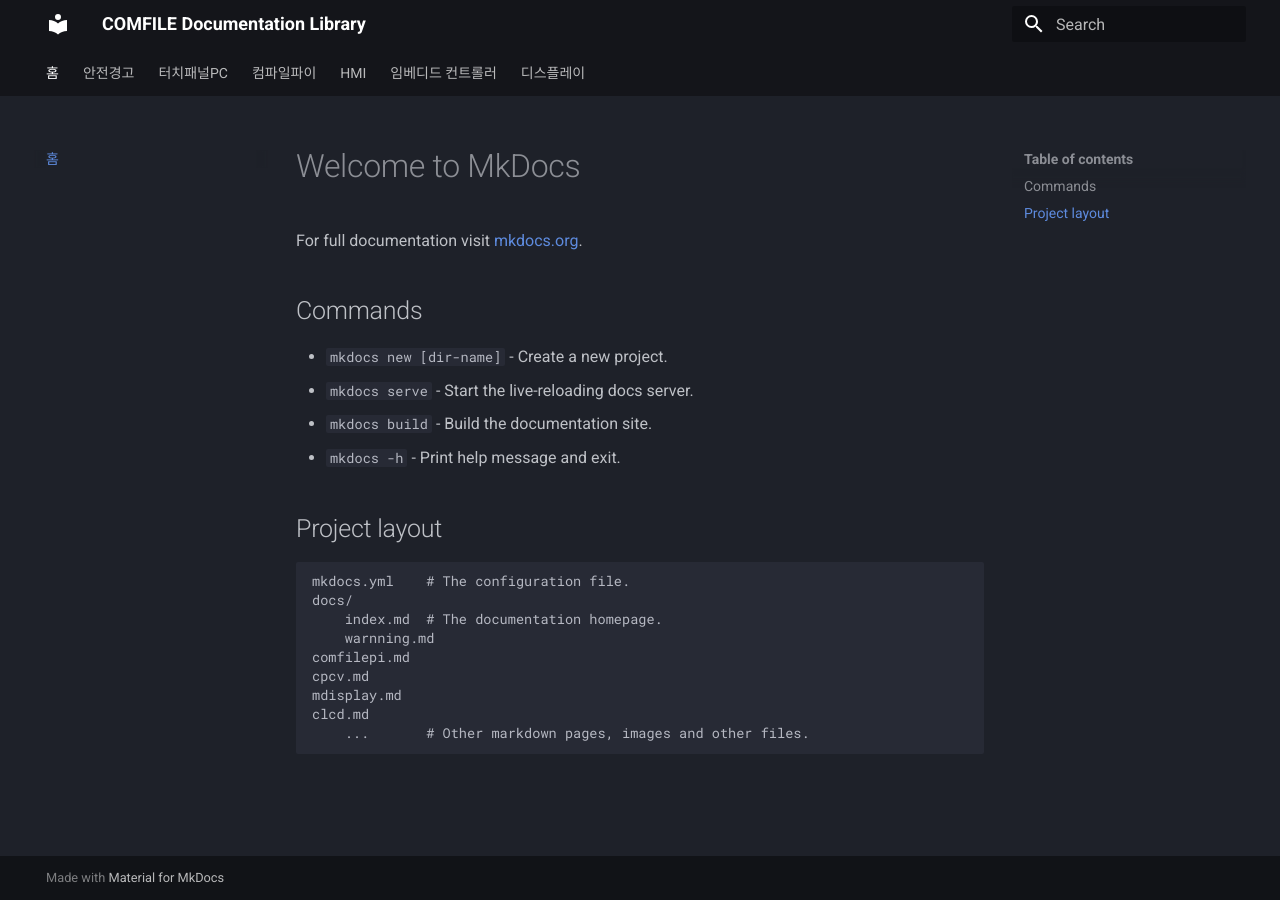
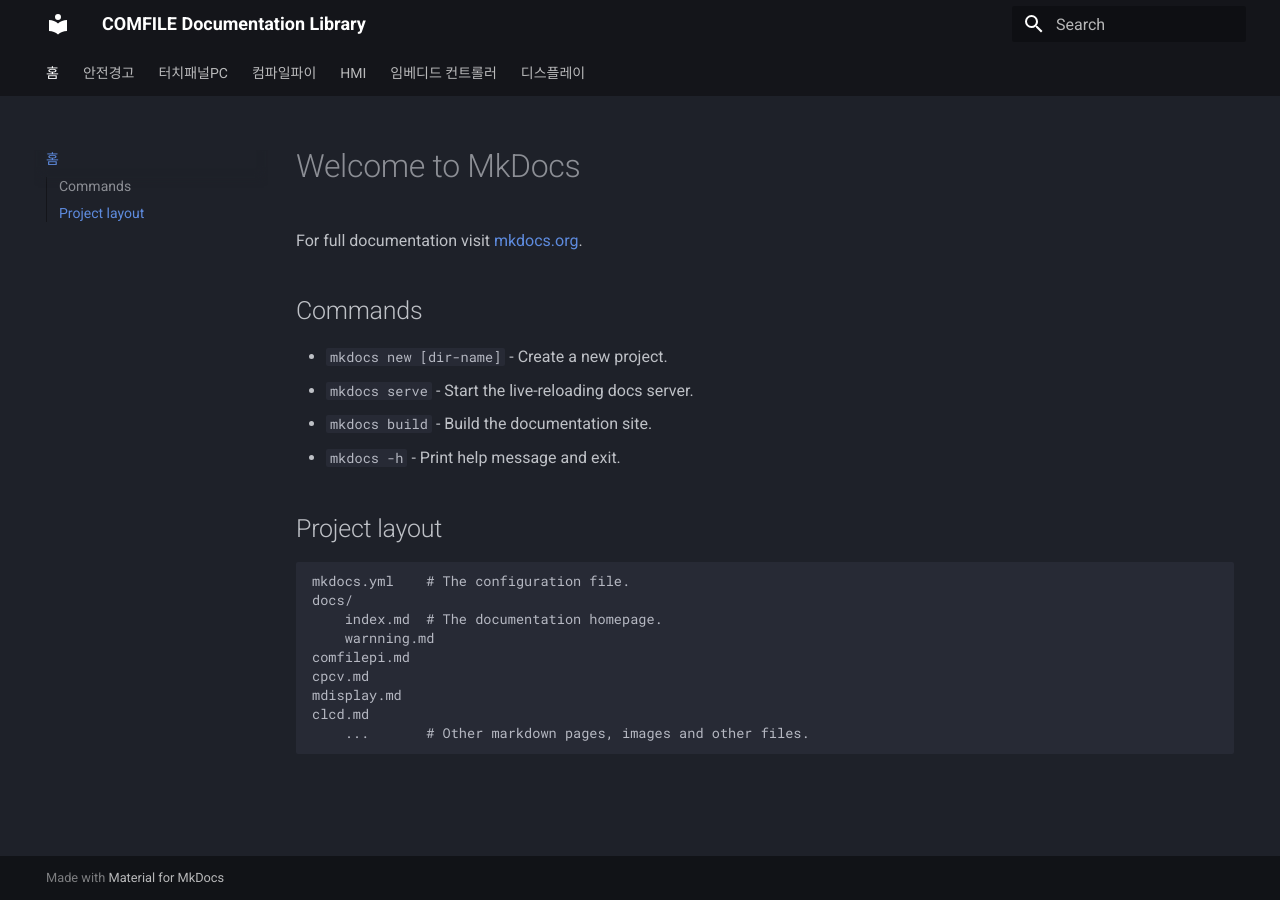
Before and after one commit to comfiletech/Docs, an MkDocs documentation site: the page built from docs/index.md, in a window 1280 px wide. Built offline with MkDocs 1.6.1 and Material for MkDocs 9.7.7, drawn with Linux system fonts in a browser that asks for light colours.

Commit message:
Enable additional navigation features in mkdocs.yml
Add navigation features for improved menu organization.

```diff
--- a/mkdocs.yml
+++ b/mkdocs.yml
@@ -35,4 +35,7 @@
       accent: lime
   features:
     - navigation.tabs # 상단 가로 메뉴바 생성
+    - navigation.sections  # 왼쪽 메뉴를 섹션별로 구분해서 표시
+    - navigation.expand    # 메뉴를 처음부터 다 펼쳐서 보여줌
+    - toc.integrate        # (선택) 오른쪽 목차를 왼쪽 메뉴에 통합
     - search.suggest  # 검색어 자동 완성
```
